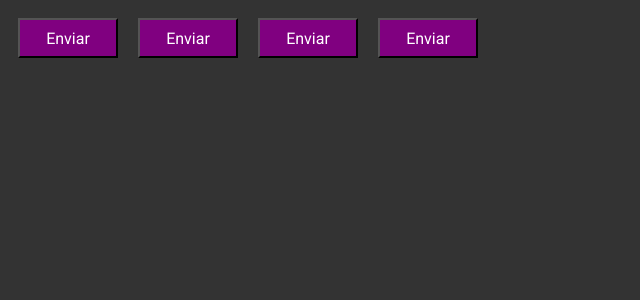
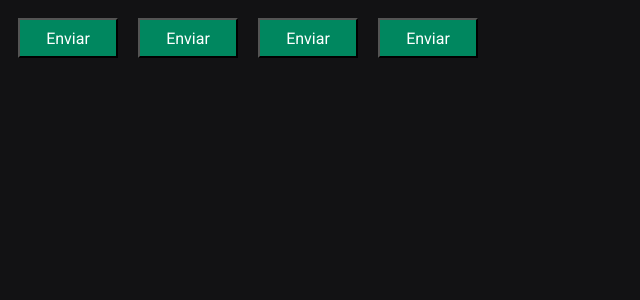
Before and after one commit to Ericles-Miller/Ignite_watch, a React (Vite) app: page / in a window 1280 px wide. Shown: the top 300 px of the page, without its empty margins (0-640 px from the left). Built offline with nearby package versions, Linux system fonts and the light colour scheme.

Commit message:
add styled component

```diff
--- a/src/components/Button.styles.ts
+++ b/src/components/Button.styles.ts
@@ -17,7 +17,7 @@
   width: 100px;
   height: 40px;
   margin: 10px;
-  background: ${props => props.theme.primary };
+  background: ${props => props.theme['green-500'] };
   color: ${props=> props.theme.white};
   /* ${props =>{
     return css`
--- a/src/styles/global.ts
+++ b/src/styles/global.ts
@@ -8,10 +8,17 @@
     box-sizing: border-box;
   }
 
+  :focus {
+    outline:0;
+    box-shadow: 0 0 0 2px ${props=> props.theme["green-500"]};
+  }
+
   body{
-    background: #333;
-    color: #fff;
+    background: ${props => props.theme['gray-900']};
+    color: ${props => props.theme['gray-300']};
   }
+
+
 
   body, input, textarea, button {
     font-family: 'Roboto', sans-serif;
--- a/src/styles/themes/default.ts
+++ b/src/styles/themes/default.ts
@@ -1,5 +1,21 @@
-export  const defaultTheme = {
-    primary: "purple",
-    secondary: 'orange',
-    white: '#fff'
+export const defaultTheme = {
+    white: '#FFF',
+
+    'gray-100': '#E1E1E6',
+    'gray-300': '#C4C4CC',
+    'gray-400': '#8D8D99',
+    'gray-500': '#7C7C8A',
+    'gray-600': '#323238',
+    'gray-700': '#29292E',
+    'gray-800': '#202024',
+    'gray-900': '#121214',
+
+    'green-300': '#00B37E',
+    'green-500': '#00875F',
+    'green-700': '#015F43',
+
+    'red-500': '#AB222E',
+    'red-700': '#7A1921',
+
+    'yellow-500': '#FBA94C',
 }
```
